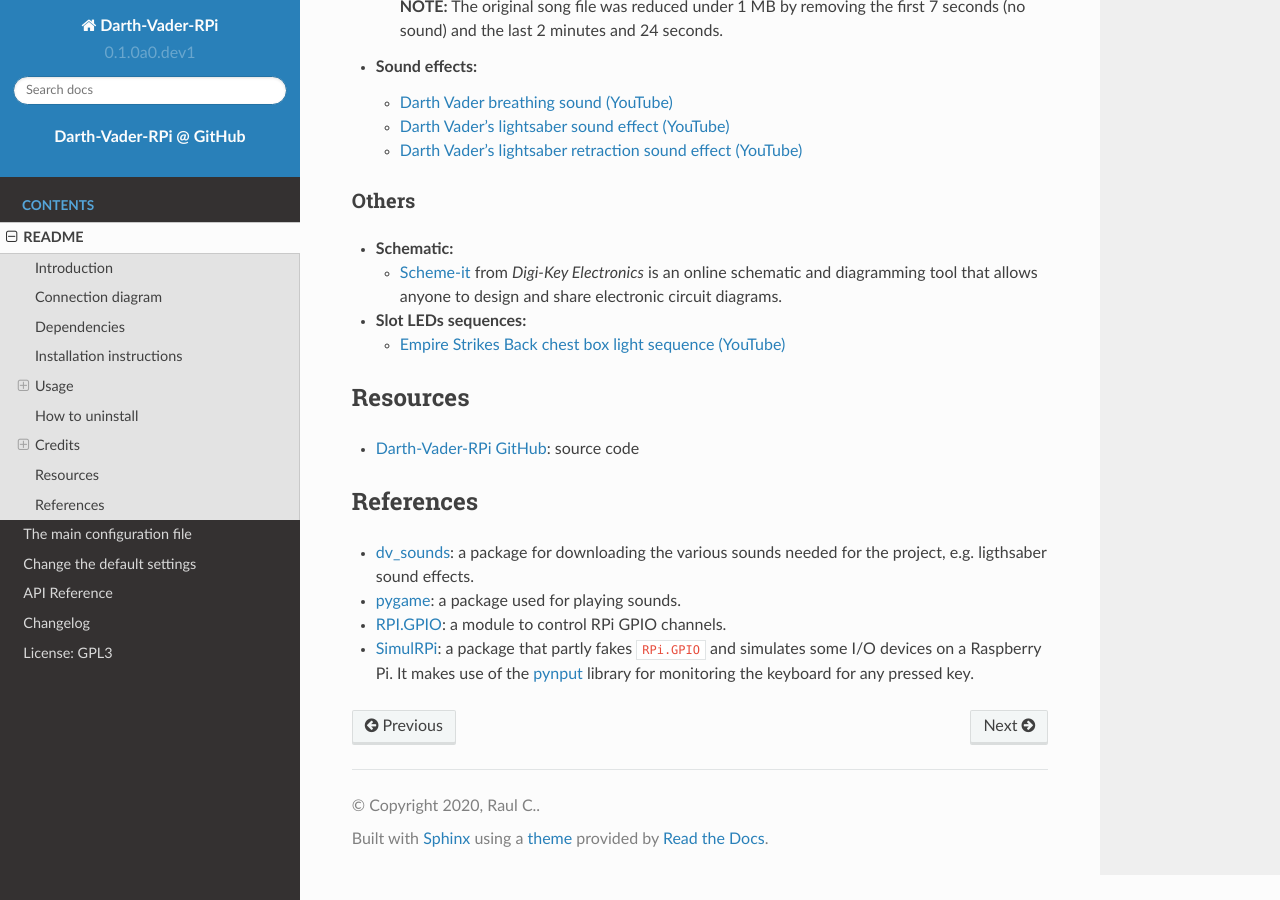
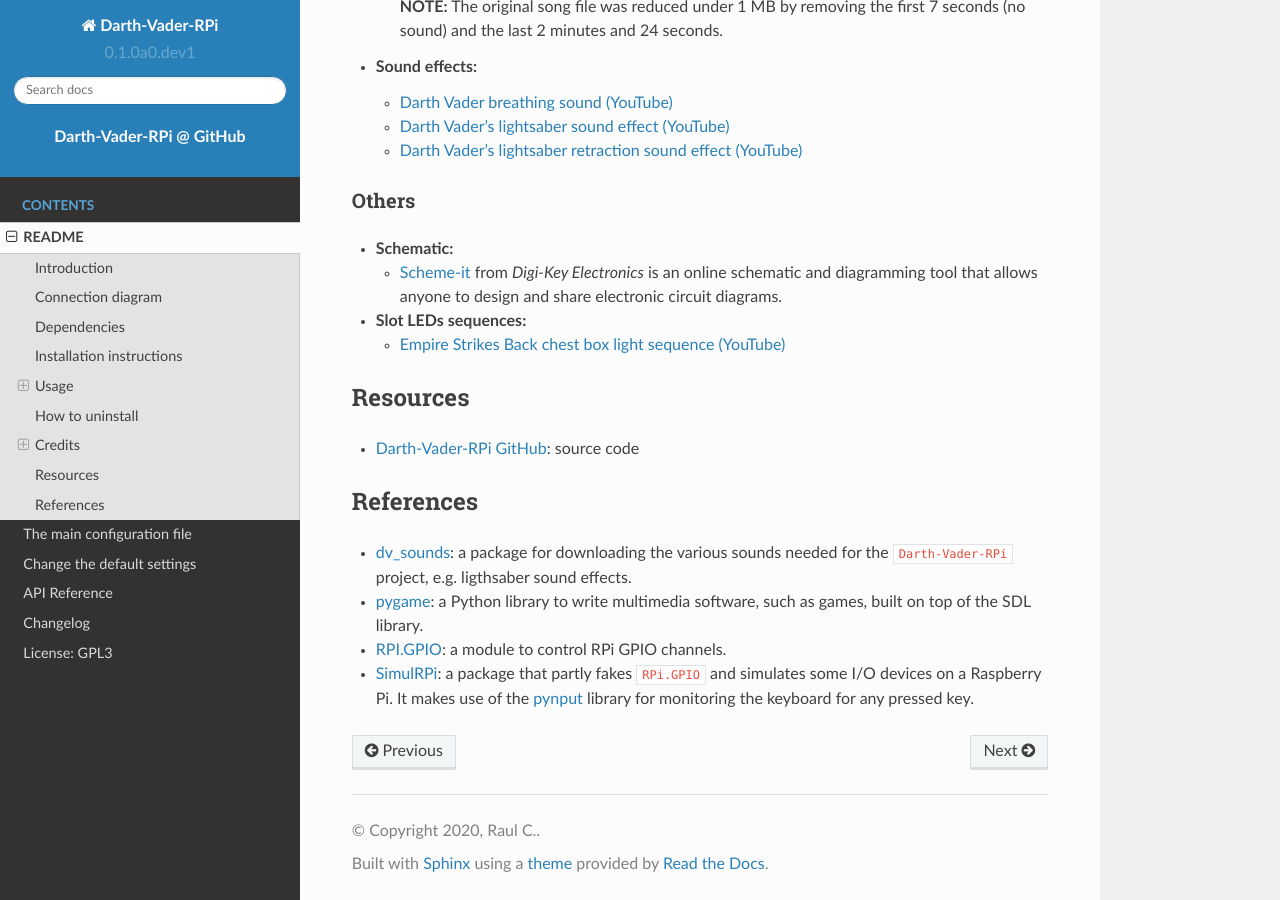
Before and after one commit to raul23/Darth-Vader-RPi, a Sphinx documentation site: the page built from docs/README_docs.rst, in a window 1280 px wide and 900 px high, scrolled down 7842 px. Built offline with Sphinx 7.4.7 and the Read the Docs theme 2.0.0, drawn with Linux system fonts in a browser that asks for light colours.

Commit message:
Update README

```diff
--- a/docs/README_docs.rst
+++ b/docs/README_docs.rst
@@ -345,8 +345,9 @@ Resources
 References
 ==========
 * `dv_sounds`_: a package for downloading the various sounds needed for the
-  project, e.g. ligthsaber sound effects.
-* `pygame`_: a package used for playing sounds.
+  ``Darth-Vader-RPi`` project, e.g. ligthsaber sound effects.
+* `pygame`_: a Python library to write multimedia software, such as games,
+  built on top of the SDL library.
 * `RPI.GPIO`_: a module to control RPi GPIO channels.
 * `SimulRPi`_: a package that partly fakes ``RPi.GPIO`` and simulates some I/O
   devices on a Raspberry Pi. It makes use of the `pynput`_ library for
```
Also changed, not shown: 1 other file.
